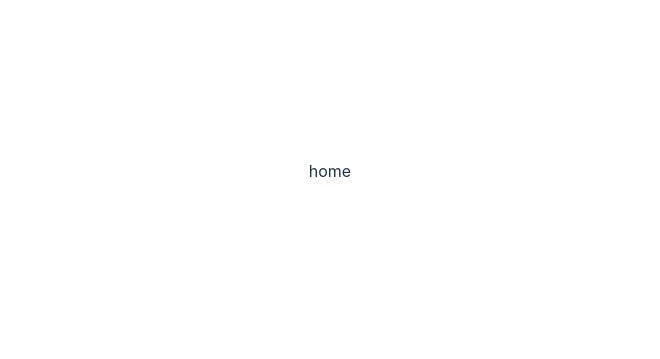
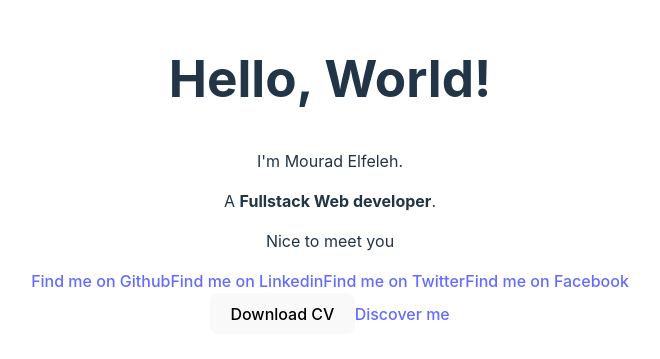
Before and after one commit to felehdev/portfolio-resume-frontend, a React (Vite) app: page / in a window 1280 px wide. Shown: the part 229-588 px from the top of the page, without its empty margins (310-970 px from the left). Built offline with nearby package versions, Linux system fonts and the light colour scheme.

Commit message:
feat: add home component

```diff
--- a/src/components/Home.tsx
+++ b/src/components/Home.tsx
@@ -1,7 +1,90 @@
-import React from "react";
-
 const Home = () => {
-  return <div>home</div>;
+  return (
+    <section id="hero" className="hero section">
+      <div className="container">
+        <div
+          className="row justify-content-md-center py-5 hero__typed-container"
+          data-aos="zoom-out"
+        >
+          <div className="col-12 col-sm-10">
+            <div className="d-flex flex-column justify-content-center align-items-center">
+              <h1 className="w-100">Hello, World!</h1>
+              <div className="info w-100">
+                <div className="typed-greeting mt-3">
+                  <p className="visually-hidden">I'm Mourad Elfeleh.</p>
+                  <span className="typed-cursor" aria-hidden="true"></span>
+                </div>
+                <div className="typed-greeting mt-3">
+                  <p className="visually-hidden">
+                    A{" "}
+                    <strong className="text-primary">
+                      Fullstack Web developer
+                    </strong>
+                    .
+                  </p>
+                  <span className="typed-cursor" aria-hidden="true"></span>
+                </div>
+                <div className="typed-greeting mt-3">
+                  <p className="visually-hidden">
+                    Nice to meet you <i className="bi bi-emoji-smile"></i>
+                  </p>
+                  <span className="typed-cursor" aria-hidden="true"></span>
+                </div>
+              </div>
+              <div className="social-links w-100">
+                <a
+                  href="https://github.com/felehdev"
+                  target="_blank"
+                  rel="noopener  noreferrer"
+                >
+                  <span className="visually-hidden">Find me on Github</span>
+                  <i className="bi bi-github" aria-hidden="true"></i>
+                </a>
+                <a
+                  href="https://www.linkedin.com/in/mourad-el-feleh"
+                  target="_blank"
+                  rel="noopener  noreferrer"
+                >
+                  <span className="visually-hidden">Find me on Linkedin</span>
+                  <i className="bi bi-linkedin" aria-hidden="true"></i>
+                </a>
+                <a
+                  href="https://x.com/felehdev"
+                  target="_blank"
+                  rel="noopener  noreferrer"
+                >
+                  <span className="visually-hidden">Find me on Twitter</span>
+                  <i className="bi bi-twitter-x" aria-hidden="true"></i>
+                </a>
+                <a
+                  href="https://www.facebook.com/felehmourad"
+                  target="_blank"
+                  rel="noopener  noreferrer"
+                >
+                  <span className="visually-hidden">Find me on Facebook</span>
+                  <i className="bi bi-facebook" aria-hidden="true"></i>
+                </a>
+              </div>
+              <div className="header-buttons d-grid gap-2 d-md-flex justify-content-md-start my-5 w-100">
+                <button
+                  type="button"
+                  className="btn btn-lg btn-outline-primary rounded-0"
+                >
+                  Download CV
+                </button>
+                <a
+                  href="#about"
+                  className="btn btn-lg btn-outline-primary rounded-0 jump-to"
+                >
+                  Discover me
+                </a>
+              </div>
+            </div>
+          </div>
+        </div>
+      </div>
+    </section>
+  );
 };
 
 export default Home;
```
